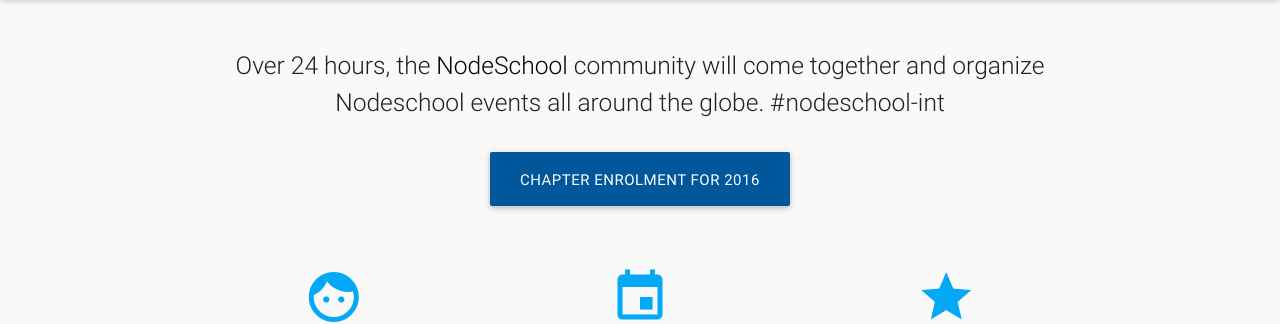
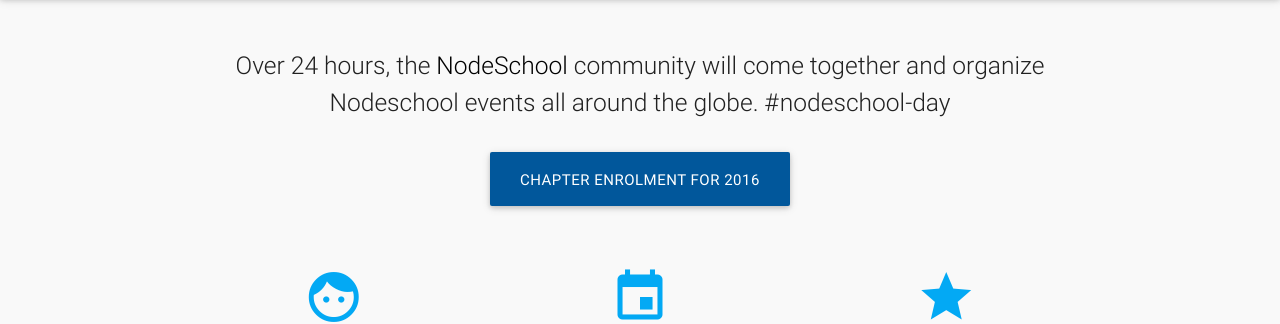
Before and after one commit to nodeschool/international-day, a plain HTML site: page index.html in a window 1280 px wide. Shown: the part 489-813 px from the top of the page. Drawn offline with Linux system fonts and the light colour scheme.

Commit message:
updated the twitter hashtag

```diff
--- a/index.html
+++ b/index.html
@@ -32,7 +32,7 @@
       <div class="container">
         <br>
         <div class="row center">
-          <h5 class="header col s12 light">Over 24 hours, the <a href="http://nodeschool.io/" class="black-text">NodeSchool</a> community will come together and organize Nodeschool events all around the globe. #nodeschool-int</h5>
+          <h5 class="header col s12 light">Over 24 hours, the <a href="http://nodeschool.io/" class="black-text">NodeSchool</a> community will come together and organize Nodeschool events all around the globe. #nodeschool-day</h5>
         </div>
         <div class="row center">
           <a href="http://goo.gl/forms/839wkXq0SI" class="waves-effect waves-light btn-large light-blue darken-4" target="_blank">Chapter Enrolment for 2016</a>
@@ -74,7 +74,8 @@
               <div class="card center hoverable">
                 <div class="card-content">
                   <h5 class="card-title">London</h5>
-                  <img class="chapter-logo"src="https://raw.githubusercontent.com/nodeschool/london/master/Assets/stickers/official/nodeschool-sticker-official.png" alt="" />
+                  <img class="chapter-logo"src="https://raw.githubusercontent.com/nodeschool/london/master
+                  /Assets/stickers/official/nodeschool-sticker-official.png" alt="" />
                 </div>
                 <div class="card-action center">
                   <span>Visit Chapter</span>
```
